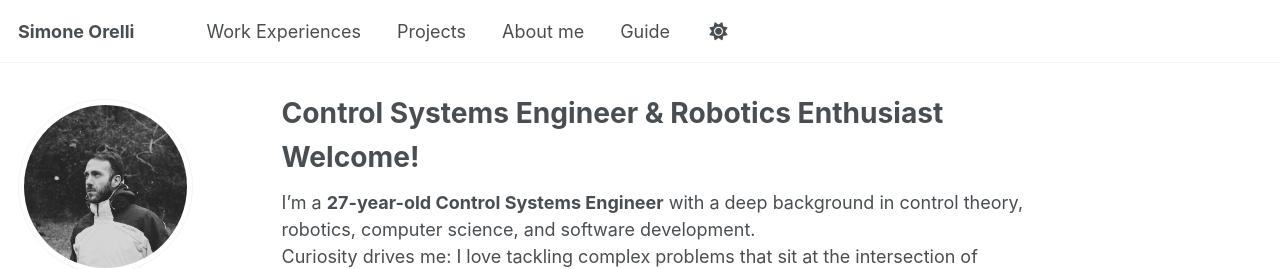
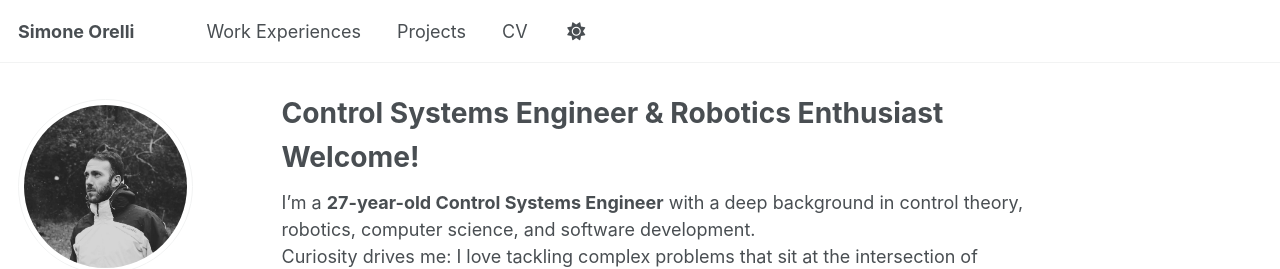
Before and after one commit to Messi-Orion10/s_orion10.github.io, a Jekyll site: the page built from _pages/about.md, in a window 1280 px wide. Shown: the top 269 px of the page. Built offline with Jekyll 4.4.1, drawn with Linux system fonts in a browser that asks for light colours.

Commit message:
Update navigation.yml

```diff
--- a/_data/navigation.yml
+++ b/_data/navigation.yml
@@ -14,8 +14,8 @@ main:
   - title: "Projects"
     url: /projects/
 
-  - title: "About me"
-    url: /about_me/
+  - title: "CV"
+    url: /cv/
 
   #- title: "Portfolio"
   #   url: /portfolio/
@@ -29,5 +29,5 @@ main:
   # - title: "CV"
   #   url: /cv-json/
 
-  - title: "Guide"
-    url: /markdown/
+  #- title: "Guide"
+  #  url: /markdown/
```
